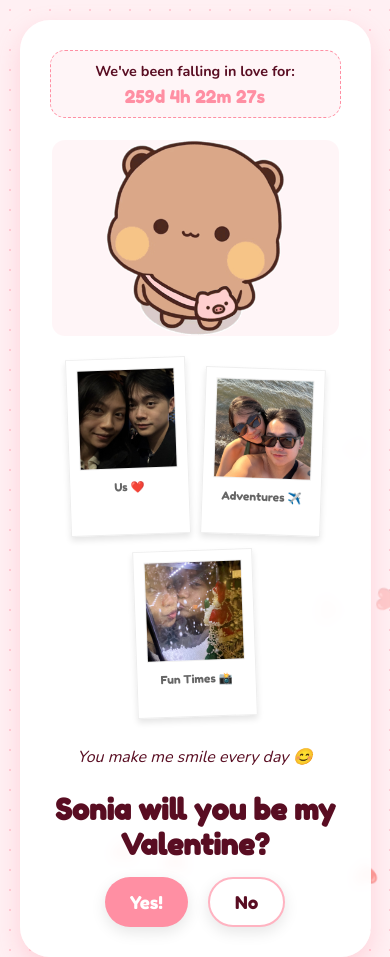
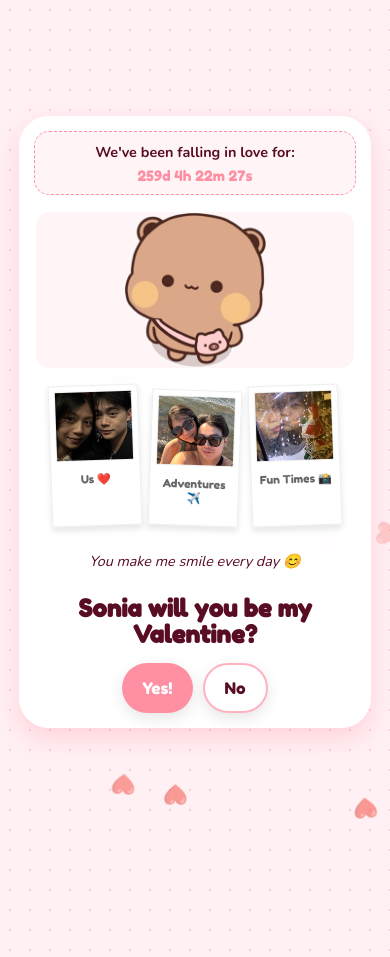
Before and after one commit to kelvinchow2003/Bubu-s_Surprise, a plain HTML site: page index.html in a window 390 px wide. Shown: the top 957 px of the page. Drawn offline with nearby package versions, Linux system fonts and the light colour scheme.

Commit message:
mobile optimized

```diff
--- a/index.html
+++ b/index.html
@@ -30,6 +30,7 @@
             background-size: 20px 20px;
             font-family: 'Nunito', sans-serif;
             overflow-y: auto;
+            padding: 10px; /* Add padding for mobile edges */
         }
 
         .container {
@@ -39,11 +40,14 @@
             padding: 30px;
             border-radius: 30px;
             box-shadow: 0 10px 25px rgba(255, 143, 163, 0.3);
-            max-width: 90%;
-            width: 450px;
+
+            /* MOBILE FIX: Flexible width */
+            width: 95%;
+            max-width: 450px;
+
             z-index: 10;
             backdrop-filter: blur(5px);
-            margin: 20px 0;
+            margin: 20px auto;
         }
 
         /* Timer Styles */
@@ -51,7 +55,7 @@
             background-color: #fff5f7;
             border-radius: 15px;
             padding: 10px;
-            margin-bottom: 20px;
+            margin-bottom: 15px;
             border: 1px dashed var(--primary-color);
         }
 
@@ -76,31 +80,32 @@
             color: var(--text-color);
             margin: 15px 0;
             font-size: 1.8rem;
+            line-height: 1.1; /* Tighter line height for mobile */
         }
 
-        /* NEW: Polaroid Gallery Styles */
+        /* Polaroid Gallery Styles */
         .memories-container {
             display: flex;
             justify-content: center;
-            gap: 15px;
-            margin: 20px 0;
+            gap: 10px; /* Tighter gap */
+            margin: 15px 0;
             flex-wrap: wrap;
         }
 
         .polaroid {
             background: white;
-            padding: 10px 10px 30px 10px;
+            padding: 8px 8px 25px 8px; /* Slightly smaller padding */
             box-shadow: 0 4px 6px rgba(0,0,0,0.1);
             transform: rotate(-2deg);
             transition: transform 0.3s ease;
-            width: 120px;
+            width: 110px; /* Default width */
             text-align: center;
             border: 1px solid #eee;
         }
 
         .polaroid:nth-child(even) {
             transform: rotate(2deg);
-            margin-top: 10px;
+            margin-top: 5px; /* Reduced staggering */
         }
 
         .polaroid:hover {
@@ -111,7 +116,7 @@
 
         .polaroid img {
             width: 100%;
-            height: 100px;
+            height: 90px;
             object-fit: cover;
             border: 1px solid #f0f0f0;
         }
@@ -123,7 +128,7 @@
             font-family: 'Fredoka One', cursive;
         }
 
-        /* Date Location Card Styles (Hidden by default) */
+        /* Date Location Card Styles */
         .date-location {
             display: none;
             margin-top: 20px;
@@ -168,7 +173,7 @@
             overflow: hidden;
             background-color: #fff5f7;
             border: 2px solid #fff;
-            margin-bottom: 15px;
+            margin-bottom: 10px;
         }
 
         .gif-container img {
@@ -179,7 +184,7 @@
 
         .reasons-container {
             height: 40px;
-            margin-bottom: 10px;
+            margin-bottom: 5px;
             display: flex;
             align-items: center;
             justify-content: center;
@@ -256,6 +261,48 @@
             pointer-events: none;
             z-index: 100;
         }
+
+        /* --- MOBILE OPTIMIZATION MEDIA QUERY --- */
+        @media (max-width: 600px) {
+            .container {
+                padding: 15px; /* Less padding on mobile */
+                width: 95%;
+            }
+
+            /* Shrink the GIF */
+            .gif-container {
+                height: 160px;
+            }
+
+            /* Shrink the Polaroids significantly so they fit side-by-side */
+            .polaroid {
+                width: 90px;
+                padding: 5px 5px 20px 5px;
+            }
+            .polaroid img {
+                height: 70px;
+            }
+
+            /* Shrink Font Sizes */
+            h1 {
+                font-size: 1.5rem;
+            }
+            .timer {
+                font-size: 0.9rem;
+            }
+            .reason-text {
+                font-size: 0.9rem;
+            }
+
+            /* Stack buttons if screen is VERY narrow, otherwise keep row */
+            .btn-group {
+                gap: 10px;
+            }
+            button {
+                padding: 10px 20px;
+                font-size: 1rem;
+            }
+        }
     </style>
 </head>
 <body>
@@ -296,7 +343,7 @@
 
         <div class="btn-group">
             <button class="yes-btn" onclick="acceptLove()">Yes!</button>
-            <button class="no-btn" id="noBtn" onmouseover="moveButton()" onclick="moveButton()">No</button>
+            <button class="no-btn" id="noBtn" ontouchstart="moveButton()" onmouseover="moveButton()" onclick="moveButton()">No</button>
         </div>
 
         <div class="date-location" id="date-location">
```
